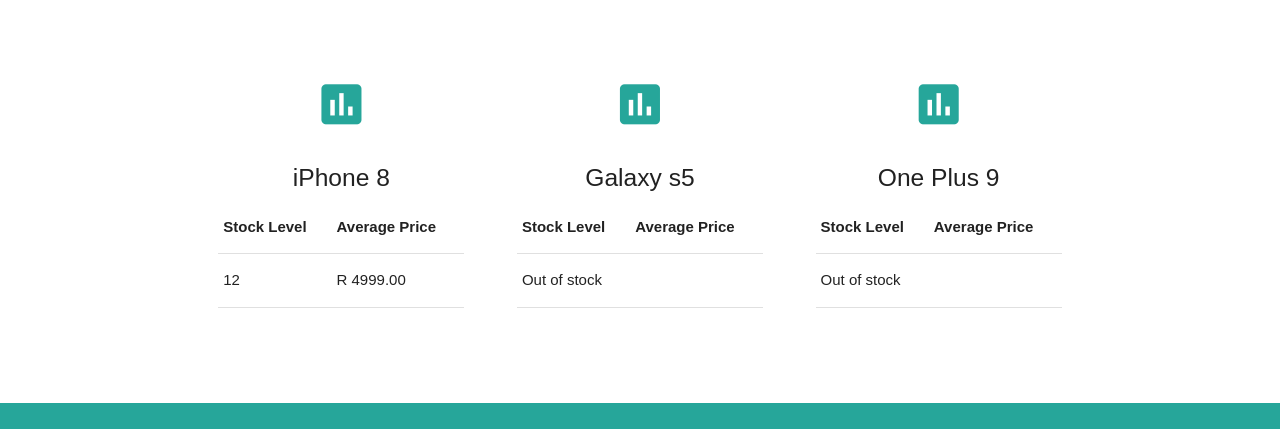
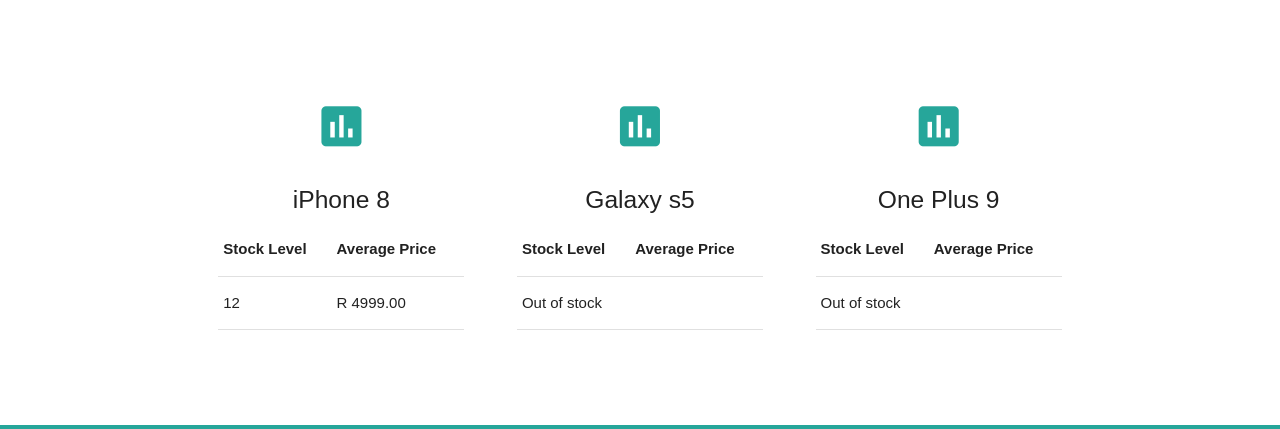
Before and after one commit to vtrev/stock-management, a plain HTML site: page index.html in a window 1280 px wide. Shown: the part 297-726 px from the top of the page. Drawn offline with nearby package versions, Linux system fonts and the light colour scheme.

Commit message:
Fixed container before section on line 80.

```diff
--- a/index.html
+++ b/index.html
@@ -64,7 +64,8 @@
             </div>
         </nav>
     </div>
-
+    <br>
+    <br>
     <div class="section no-pad-bot" id="index-banner">
         <div class="container">
             <h3 class="header center black-text">StockMan</h3>
@@ -74,11 +75,9 @@
             <hr>
         </div>
     </div>
-    <br>
-    <br>
-    <br>
-    <div class="container scrollspy" id="stockLevels">
-        <div class="section">
+    <br><br>
+    <div class="section scrollspy" id="stockLevels">
+        <div class="container">
             <div class="row" id="products"></div>
         </div>
     </div>
@@ -128,7 +127,6 @@
             <div class="scol s12 m1 l3"></div>
         </div>
     </div>
-
 
     <div class="scrollspy" id="removeStock"></div>
     <div class="section">
```
